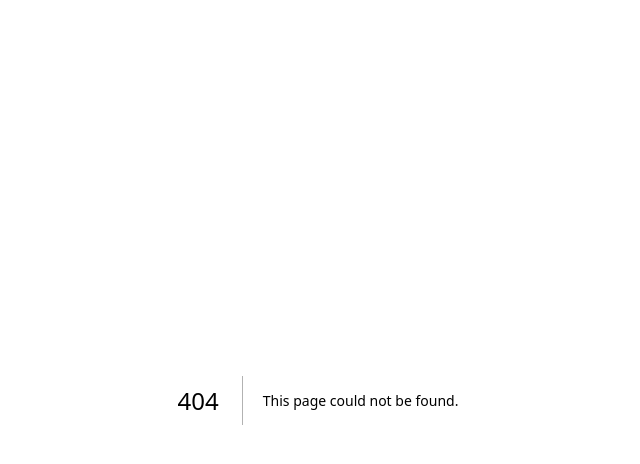
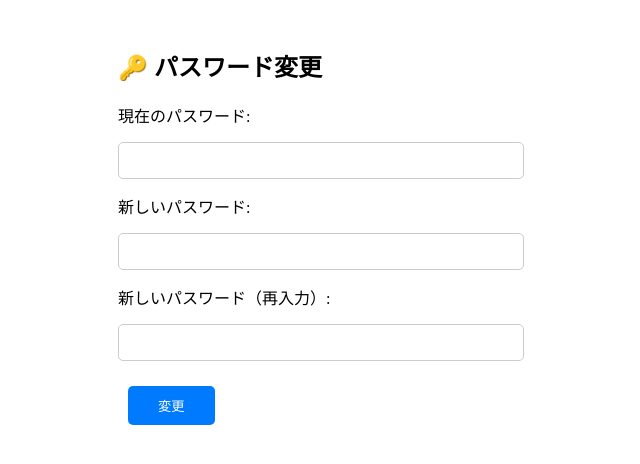
Before and after one commit to duelhn77/Calendar_app2, a Next.js app: page /change-password in a window 1280 px wide. Before the commit this address had no page. Shown: the top 464 px of the page, without its empty margins (322-962 px from the left). Built offline with nearby package versions, Linux system fonts and the light colour scheme.

Commit message:
PW変更機能実装ー

```diff
--- /dev/null
+++ b/src/app/api/changePassword/route.ts
@@ -0,0 +1,58 @@
+import { google } from "googleapis";
+import { NextResponse } from "next/server";
+
+const SHEET_ID = process.env.SHEET_ID || "";
+
+export async function POST(req: Request) {
+  try {
+    const { userId, currentPassword, newPassword } = await req.json();
+
+    if (!userId || !currentPassword || !newPassword) {
+      return NextResponse.json({ error: "必要な情報が不足しています" }, { status: 400 });
+    }
+
+    const auth = new google.auth.GoogleAuth({
+      credentials: {
+        type: "service_account",
+        project_id: process.env.GOOGLE_PROJECT_ID,
+        private_key: process.env.GOOGLE_PRIVATE_KEY?.replace(/\\n/g, "\n"),
+        client_email: process.env.GOOGLE_CLIENT_EMAIL,
+      },
+      scopes: ["https://www.googleapis.com/auth/spreadsheets"],
+    });
+
+    const sheets = google.sheets({ version: "v4", auth });
+
+    // 🔹 `Users` シートから `userId` と `Password` を取得
+    const response = await sheets.spreadsheets.values.get({
+      spreadsheetId: SHEET_ID,
+      range: "Users!A:C", // A列: userId, B列: ユーザー名, C列: Password
+    });
+
+    const rows = response.data.values || [];
+    const userRowIndex = rows.findIndex((row) => row[0] === userId);
+
+    if (userRowIndex === -1) {
+      return NextResponse.json({ error: "ユーザーが見つかりません" }, { status: 404 });
+    }
+
+    const storedPassword = rows[userRowIndex][2]; // C列（3番目）
+
+    if (storedPassword !== currentPassword) {
+      return NextResponse.json({ error: "現在のパスワードが間違っています" }, { status: 403 });
+    }
+
+    // 🔹 新しいパスワードをスプレッドシートに更新
+    await sheets.spreadsheets.values.update({
+      spreadsheetId: SHEET_ID,
+      range: `Users!C${userRowIndex + 1}`,
+      valueInputOption: "RAW",
+      requestBody: { values: [[newPassword]] },
+    });
+
+    return NextResponse.json({ message: "✅ パスワードが変更されました" }, { status: 200 });
+  } catch (error) {
+    console.error("❌ パスワード変更 API エラー:", error);
+    return NextResponse.json({ error: (error as Error).message }, { status: 500 });
+  }
+}
--- /dev/null
+++ b/src/app/change-password/page.tsx
@@ -0,0 +1,64 @@
+"use client";
+import { useState } from "react";
+import { useRouter } from "next/navigation";
+
+export default function ChangePassword() {
+  const router = useRouter();
+  const [currentPassword, setCurrentPassword] = useState("");
+  const [newPassword, setNewPassword] = useState("");
+  const [confirmPassword, setConfirmPassword] = useState("");
+  const [errorMessage, setErrorMessage] = useState("");
+
+  const handleChangePassword = async () => {
+    if (!currentPassword || !newPassword || !confirmPassword) {
+      setErrorMessage("すべてのフィールドを入力してください。");
+      return;
+    }
+
+    if (newPassword !== confirmPassword) {
+      setErrorMessage("新しいパスワードが一致しません。");
+      return;
+    }
+
+    const userId = localStorage.getItem("userId");
+    if (!userId) {
+      setErrorMessage("ログイン情報がありません。");
+      return;
+    }
+
+    try {
+      const response = await fetch("/api/changePassword", {
+        method: "POST",
+        headers: { "Content-Type": "application/json" },
+        body: JSON.stringify({ userId, currentPassword, newPassword }),
+      });
+
+      const data = await response.json();
+      if (!response.ok) {
+        throw new Error(data.error || "パスワード変更に失敗しました。");
+      }
+
+      alert("✅ パスワードが変更されました。");
+      router.push("/calendar"); // 成功したらダッシュボードへ遷移
+    } catch (error) {
+      setErrorMessage((error as Error).message);
+    }
+  };
+
+  return (
+    <div style={{ padding: "20px", maxWidth: "400px", margin: "auto" }}>
+      <h2>🔑 パスワード変更</h2>
+      {errorMessage && <p style={{ color: "red" }}>{errorMessage}</p>}
+      <label>現在のパスワード:</label>
+      <input type="password" value={currentPassword} onChange={(e) => setCurrentPassword(e.target.value)} />
+
+      <label>新しいパスワード:</label>
+      <input type="password" value={newPassword} onChange={(e) => setNewPassword(e.target.value)} />
+
+      <label>新しいパスワード（再入力）:</label>
+      <input type="password" value={confirmPassword} onChange={(e) => setConfirmPassword(e.target.value)} />
+
+      <button onClick={handleChangePassword} style={{ marginTop: "10px" }}>変更</button>
+    </div>
+  );
+}
--- a/src/app/globals.css
+++ b/src/app/globals.css
@@ -249,6 +249,17 @@ button:hover {
   cursor: pointer;
 }
 
+/* ✅ PW変更ボタン */
+.pw-change-button {
+  width: 80%;
+  padding: 10px;
+  background: green;
+  color: white;
+  border: none;
+  border-radius: 5px;
+  cursor: pointer;
+}
+
 /* ✅ ログアウトボタン */
 .export-button {
   width: 80%;
```
Also changed, not shown: src/components/Sidebar.tsx (+8 -0 lines).
